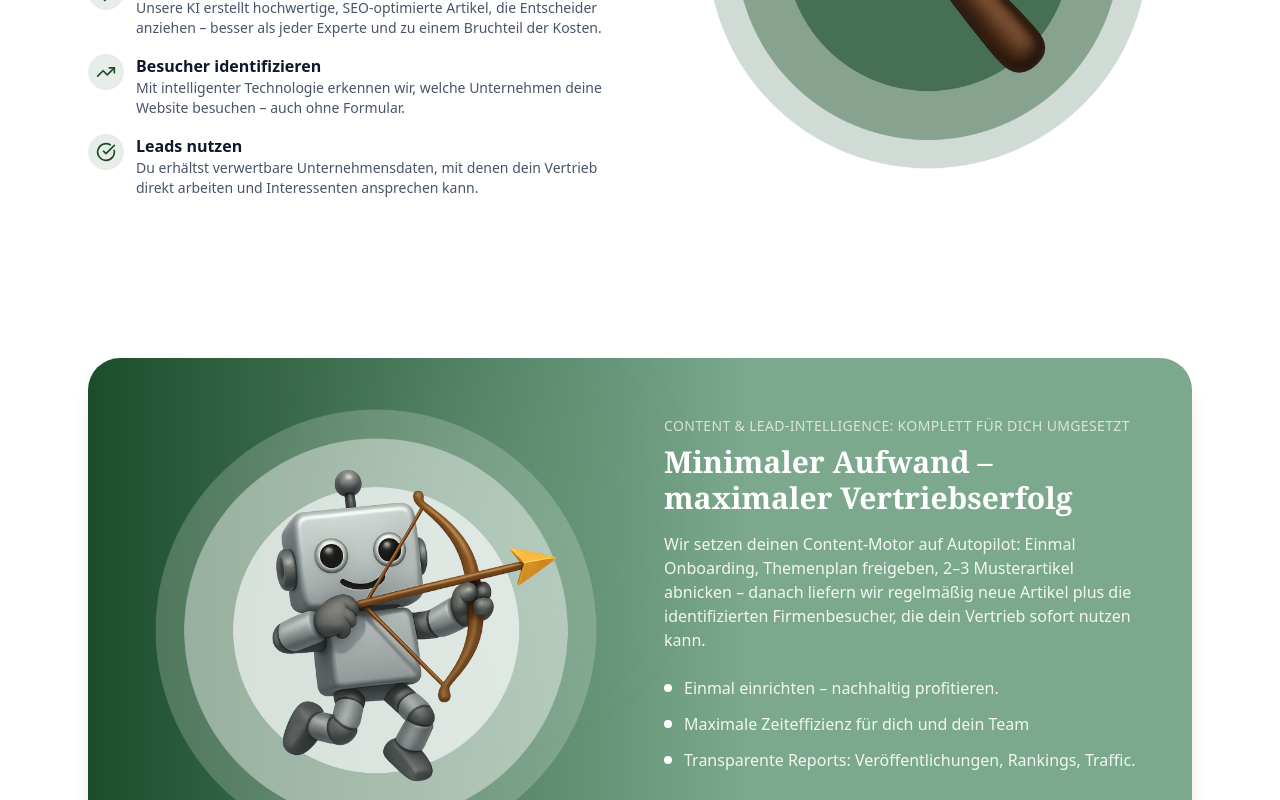
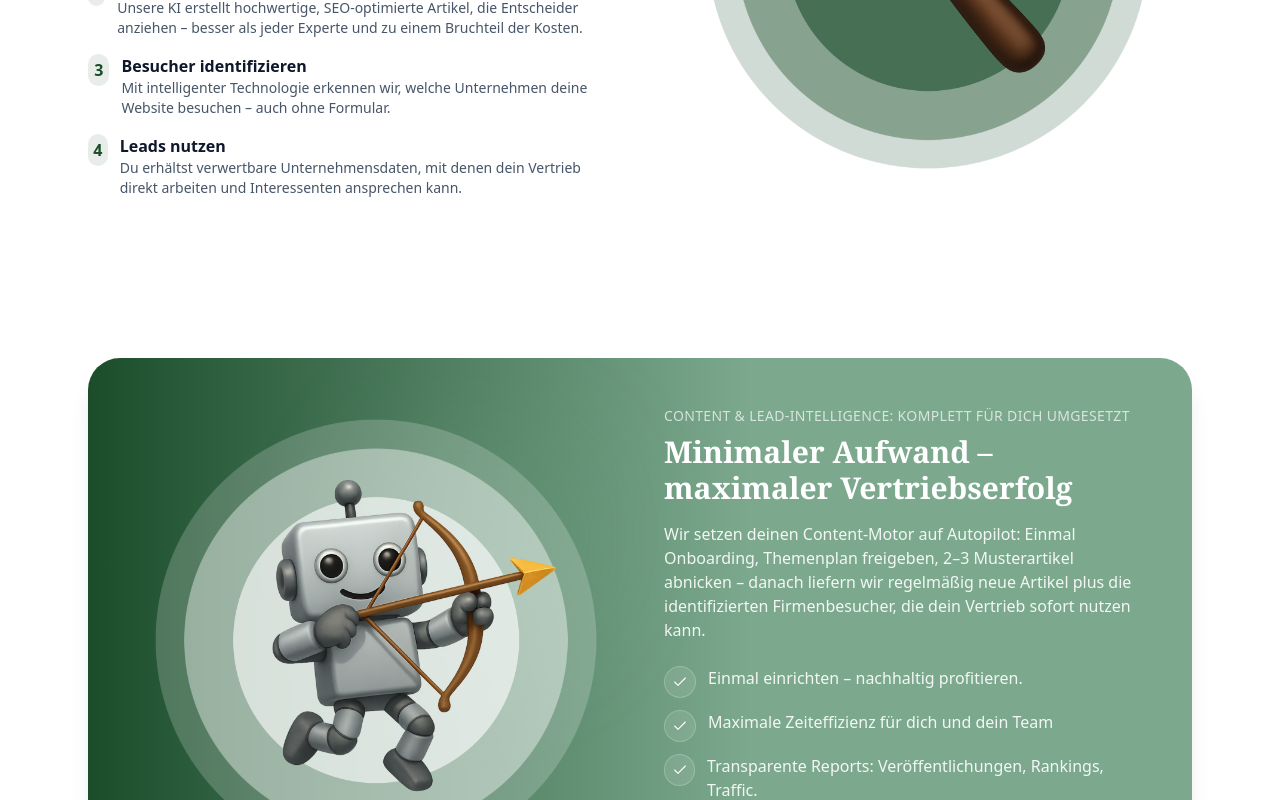
Before and after one commit to lennartnm/findbar_website, a Next.js app: page / in a window 1280 px wide. Shown: the part 1980-2780 px from the top of the page. Built offline with nearby package versions, Linux system fonts and the light colour scheme.

Commit message:
Update page.tsx

```diff
--- a/src/app/page.tsx
+++ b/src/app/page.tsx
@@ -355,22 +355,18 @@ function HowItHelpsSection() {
     {
       title: "Themen definieren",
       desc: "Wir analysieren KI-gestützt deine Branche und identifizieren die Themen, nach denen deine Zielkunden wirklich suchen.",
-      icon: Search,
     },
     {
       title: "KI-Blogartikel erstellen",
       desc: "Unsere KI erstellt hochwertige, SEO-optimierte Artikel, die Entscheider anziehen – besser als jeder Experte und zu einem Bruchteil der Kosten.",
-      icon: Zap,
     },
     {
       title: "Besucher identifizieren",
       desc: "Mit intelligenter Technologie erkennen wir, welche Unternehmen deine Website besuchen – auch ohne Formular.",
-      icon: TrendingUp,
     },
     {
       title: "Leads nutzen",
       desc: "Du erhältst verwertbare Unternehmensdaten, mit denen dein Vertrieb direkt arbeiten und Interessenten ansprechen kann.",
-      icon: CheckCircle,
     },
   ];
 
@@ -389,8 +385,8 @@ function HowItHelpsSection() {
             <ul className="mt-6 space-y-4">
               {vorteile.map((v, i) => (
                 <li key={i} className="flex items-start gap-3">
-                  <div className="rounded-full bg-[#1b4d2b1A] p-2 text-[#1b4d2b]">
-                    <v.icon className="h-5 w-5" />
+                  <div className="flex h-8 w-8 items-center justify-center rounded-full bg-[#1b4d2b1A] text-[#1b4d2b] font-semibold">
+                    {i + 1}
                   </div>
                   <div>
                     <h4 className="font-semibold">{v.title}</h4>
@@ -401,7 +397,7 @@ function HowItHelpsSection() {
             </ul>
           </div>
 
-          {/* Bildseite – Shadow entfernt */}
+          {/* Bildseite */}
           <div className="relative w-full max-w-md mx-auto">
             <div
               className="absolute -inset-10 -z-10 blur-2xl"
@@ -421,7 +417,15 @@ function HowItHelpsSection() {
   );
 }
 
+
+/* ---------------------- Minimaler Aufwand – maximaler Vertriebserfolg ---------------------- */
 function UnserZielSection() {
+  const punkte = [
+    "Einmal einrichten – nachhaltig profitieren.",
+    "Maximale Zeiteffizienz für dich und dein Team",
+    "Transparente Reports: Veröffentlichungen, Rankings, Traffic.",
+  ];
+
   return (
     <section id="done4you" className="py-20">
       <div className={containerClass}>
@@ -431,10 +435,9 @@ function UnserZielSection() {
             background: `linear-gradient(to right, ${RG600} 0%, ${RG300} 60%)`
           }}
         >
-          {/* Inhalt */}
           <div className="relative z-10 grid items-center gap-12 px-6 py-12 md:grid-cols-2 md:px-12">
 
-            {/* Bildseite – jetzt links auf Desktop */}
+            {/* Bildseite */}
             <div className="order-2 md:order-1 flex justify-center">
               <div className="relative w-full max-w-md">
                 <div
@@ -451,28 +454,28 @@ function UnserZielSection() {
               </div>
             </div>
 
-            {/* Textseite – jetzt rechts auf Desktop */}
+            {/* Textseite */}
             <div className="order-1 md:order-2">
-              <p className="text-sm uppercase tracking-wide text-white/70">Content & Lead-Intelligence: Komplett für dich umgesetzt</p>
+              <p className="text-sm uppercase tracking-wide text-white/70">
+                Content & Lead-Intelligence: Komplett für dich umgesetzt
+              </p>
               <h2 className={`mt-2 text-3xl font-semibold ${serifClass}`}>
                 Minimaler Aufwand – maximaler Vertriebserfolg
               </h2>
               <p className="mt-4 max-w-prose text-white/90">
-            Wir setzen deinen Content-Motor auf Autopilot: Einmal Onboarding, Themenplan freigeben, 2–3 Musterartikel abnicken – danach liefern wir regelmäßig neue Artikel plus die identifizierten Firmenbesucher, die dein Vertrieb sofort nutzen kann.
+                Wir setzen deinen Content-Motor auf Autopilot: Einmal Onboarding, Themenplan freigeben,
+                2–3 Musterartikel abnicken – danach liefern wir regelmäßig neue Artikel plus die identifizierten
+                Firmenbesucher, die dein Vertrieb sofort nutzen kann.
               </p>
               <ul className="mt-6 space-y-3 text-white/90">
-                <li className="flex items-start gap-3">
-                  <span className="mt-2 inline-block h-2 w-2 rounded-full bg-white"></span>
-                  <span>Einmal einrichten – nachhaltig profitieren.</span>
-                </li>
-                <li className="flex items-start gap-3">
-                  <span className="mt-2 inline-block h-2 w-2 rounded-full bg-white"></span>
-                  <span>Maximale Zeiteffizienz für dich und dein Team</span>
-                </li>
-                <li className="flex items-start gap-3">
-                  <span className="mt-2 inline-block h-2 w-2 rounded-full bg-white"></span>
-                  <span>Transparente Reports: Veröffentlichungen, Rankings, Traffic.</span>
-                </li>
+                {punkte.map((text, i) => (
+                  <li key={i} className="flex items-start gap-3">
+                    <div className="flex h-8 w-8 items-center justify-center rounded-full bg-white/10 border border-white/20">
+                      <Check className="h-4 w-4 text-white" strokeWidth={1.6} />
+                    </div>
+                    <span>{text}</span>
+                  </li>
+                ))}
               </ul>
               <div className="mt-8 flex gap-3">
                 <Button asChild>
@@ -480,16 +483,14 @@ function UnserZielSection() {
                 </Button>
               </div>
             </div>
-
           </div>
-
-          {/* feiner Innenrand */}
           <div className="pointer-events-none absolute inset-0 rounded-3xl md:rounded-[32px] ring-1 ring-white/10" />
         </div>
       </div>
     </section>
   );
 }
+
 
 
 /* ---------------------- Identification Section ---------------------- */
```
